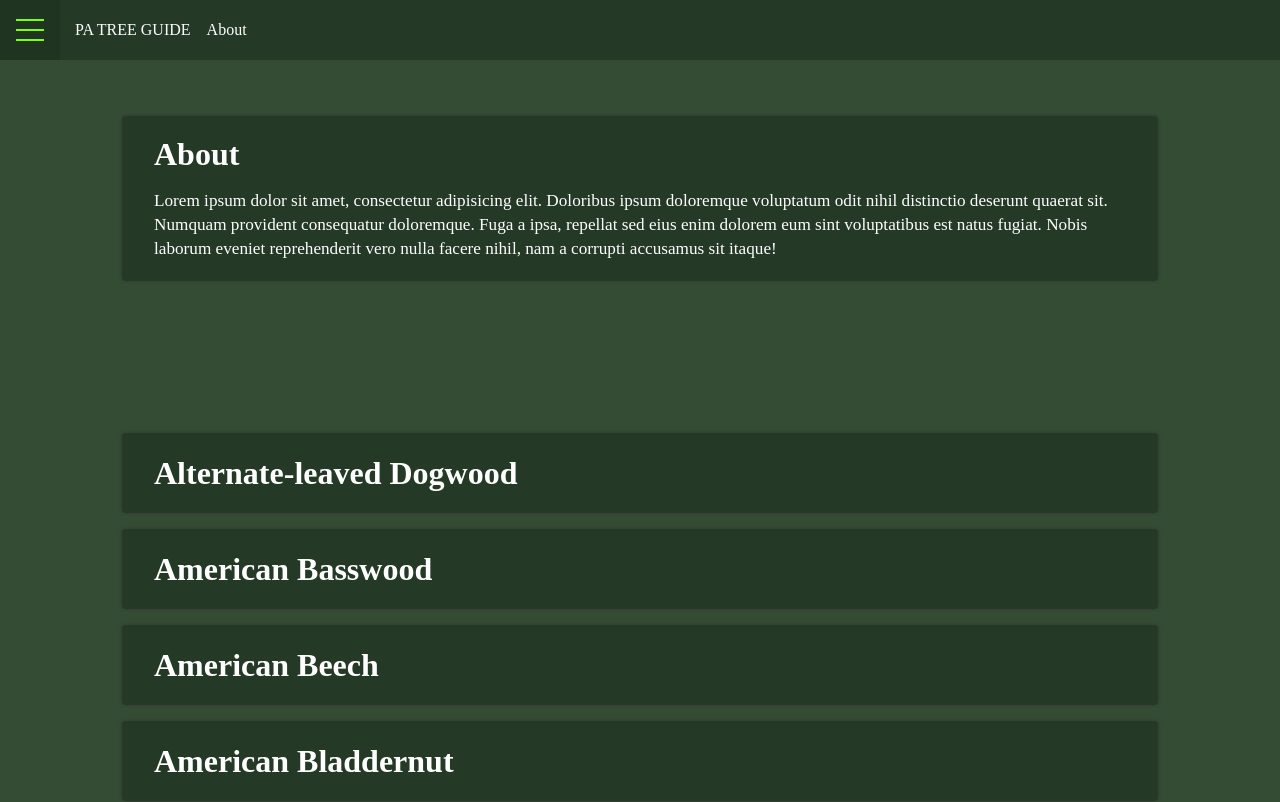
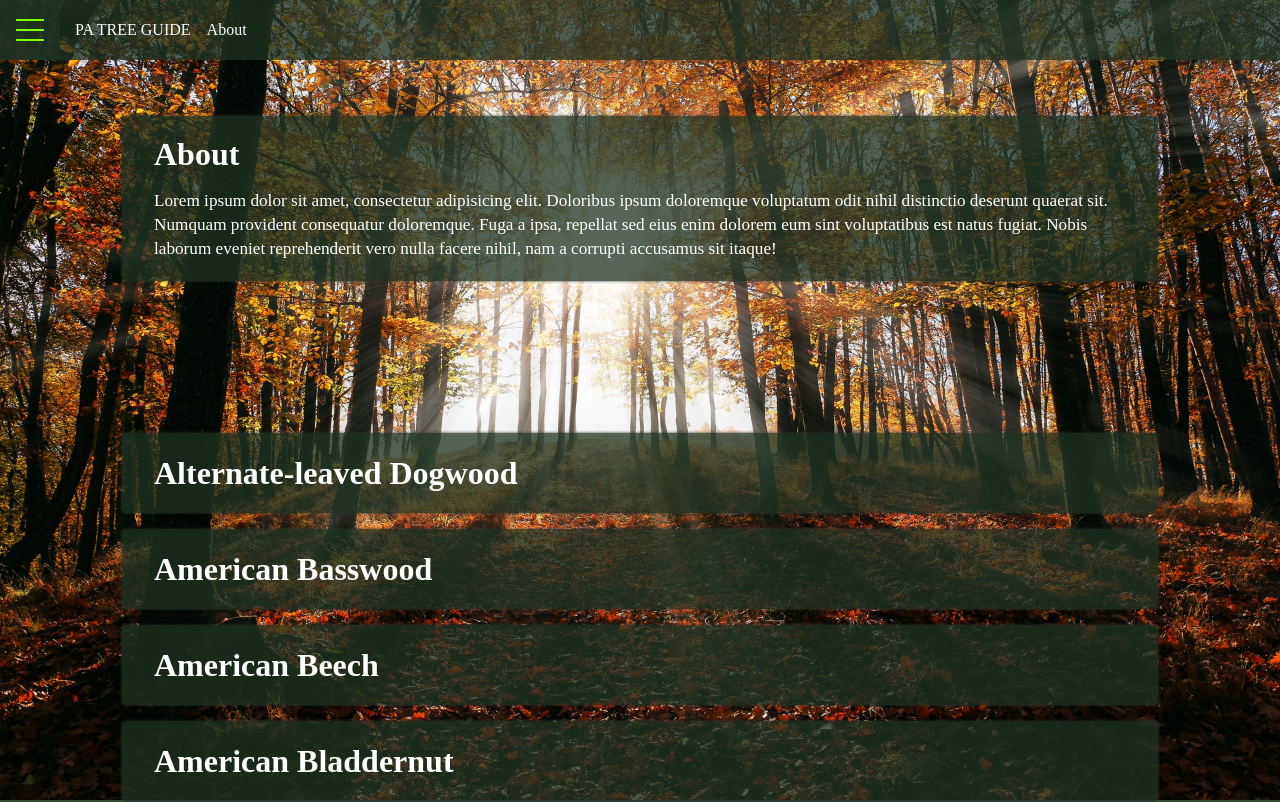
Before and after one commit to danteimerito/patreeguide.com, a Vue app: page /about in a window 1280 px wide. Shown: the top 802 px of the page. Built offline with nearby package versions, Linux system fonts and the light colour scheme.

Commit message:
debug background images

```diff
--- a/src/styles/sass.scss
+++ b/src/styles/sass.scss
@@ -797,7 +797,7 @@ footer {
     background-position: center;
   background-attachment: fixed;
   background-size: cover;
-  background-size: 100lvh;
+  height: 100lvh;
   background-repeat: no-repeat;
 }
 .background-fade-in {
```
